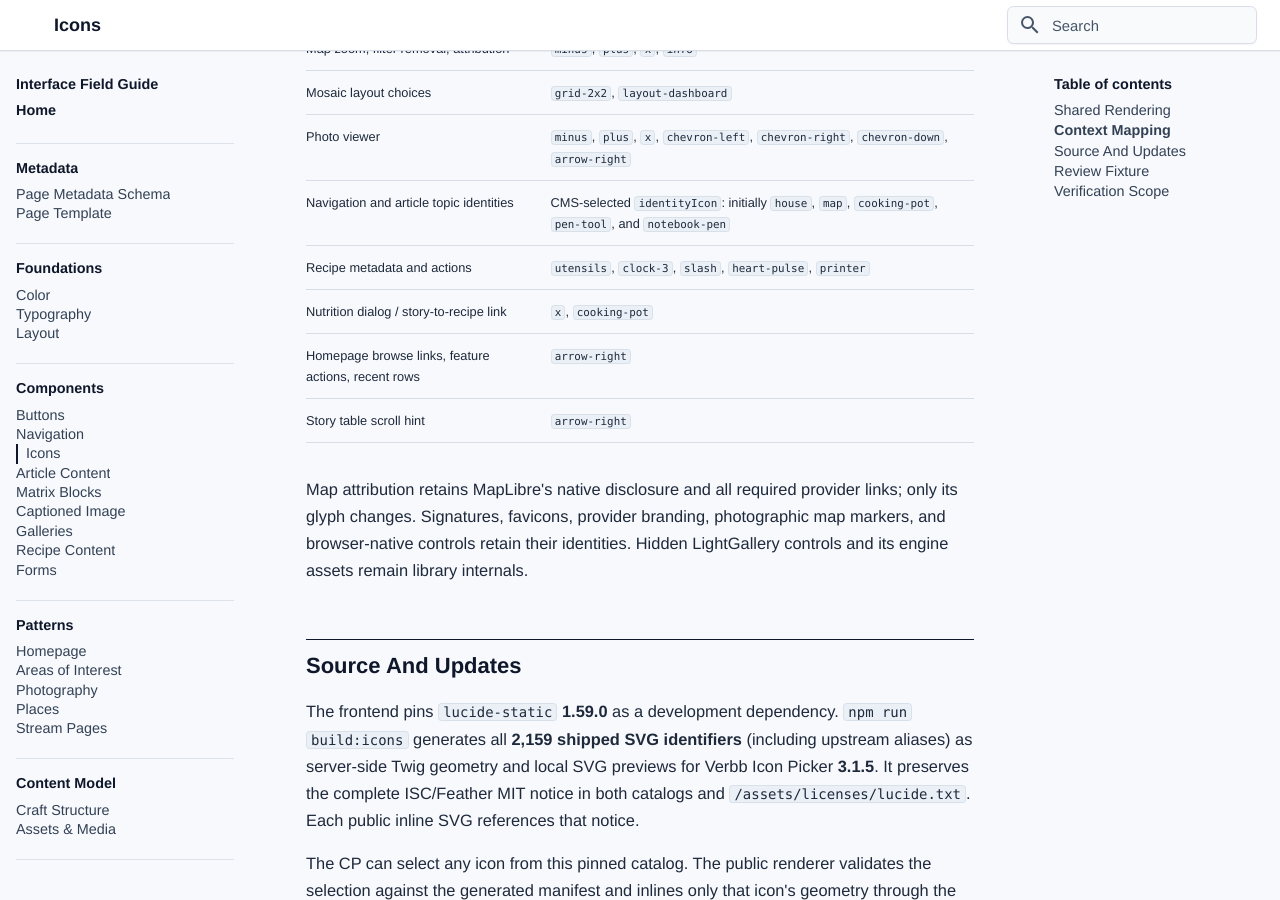
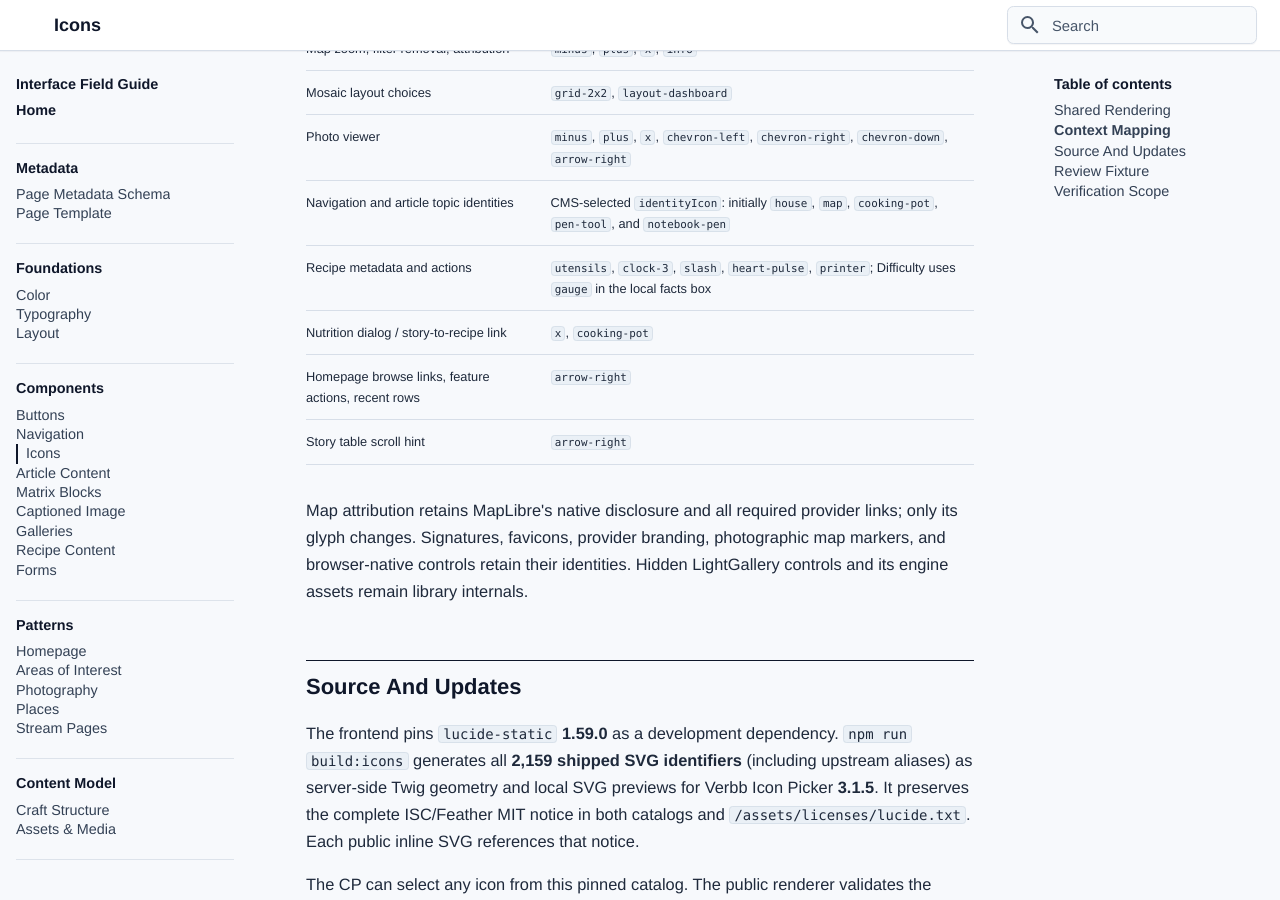
Before and after one commit to bentilden/Design-System, an MkDocs documentation site: the page built from docs/components/icons.md, in a window 1280 px wide and 900 px high, scrolled down 1063 px. Built offline with MkDocs 1.6.1 and Material for MkDocs 9.7.7, drawn with Linux system fonts in a browser that asks for light colours; some web fonts are replaced.

Commit message:
Document the recipe difficulty facts treatment

```diff
--- a/docs/components/icons.md
+++ b/docs/components/icons.md
@@ -51,7 +51,7 @@ All icons are decorative SVGs with `aria-hidden="true"` and `focusable="false"`.
 | Mosaic layout choices | `grid-2x2`, `layout-dashboard` |
 | Photo viewer | `minus`, `plus`, `x`, `chevron-left`, `chevron-right`, `chevron-down`, `arrow-right` |
 | Navigation and article topic identities | CMS-selected `identityIcon`: initially `house`, `map`, `cooking-pot`, `pen-tool`, and `notebook-pen` |
-| Recipe metadata and actions | `utensils`, `clock-3`, `slash`, `heart-pulse`, `printer` |
+| Recipe metadata and actions | `utensils`, `clock-3`, `slash`, `heart-pulse`, `printer`; Difficulty uses `gauge` in the local facts box |
 | Nutrition dialog / story-to-recipe link | `x`, `cooking-pot` |
 | Homepage browse links, feature actions, recent rows | `arrow-right` |
 | Story table scroll hint | `arrow-right` |
--- a/docs/components/recipe-content.md
+++ b/docs/components/recipe-content.md
@@ -61,6 +61,8 @@ The recipe navigation stays within its article, below the global site header. `c
 ## Spacing And Type
 
 Local visual refinement, 2026-10-20, using the apple crumble example: recipe metadata now lives at the end of the introduction column, rather than in a full-width information bar above navigation. The `layout: 'box'` recipe-info variant renders a bordered definition list with left-aligned values in a shared column, Neutral 300 outer/row borders matching the segmented control, and retained utensil/clock icons. The introduction-to-box gap is 24 px. Labels/values use 14 px/20 px type, medium-weight values and 20 px icons; rows have 16 px horizontal and 10 px vertical inset. A 112 px icon/label track and 16 px column gap keep values close to labels at every width; the value track uses the remaining width and allows long durations to wrap. Print recipe is a standalone action 8 px below the facts box, with its printer icon and a 44 px minimum target height. Unauthored facts omit their rows; if all facts are absent, only an unboxed Print action appears. The existing bar/compact variants remain available for other callers.
+
+Difficulty, verified locally on 2026-11-20 in `templates/_components/recipe-info.twig` in runtime `57a8283`, joins the compact timing group when present. In other combinations it has a label above a semibold value sized 24 px, or 20 px up to 420 px. The stacked treatment can appear on its own, next to Servings, or alongside a single timing fact. A blank Difficulty leaves no space reserved for it. Local Chromium checks exercised all 32 combinations of Servings, Total time, Prep, Active, and Difficulty at seven widths from 320 to 736 px.
 
 The intro/photo grid has 32 px below it before the recipe navigation row on phones, 40 px from `md`. This follows whichever intro/image column is taller; phones place the facts before the hero photo. The control-to-heading gap remains 32/40 px. The shared control's own styling and target sizes stay unchanged. Following the October 20 control correction, the recipe navigation row has no separate fill or backdrop blur, letting the article gradient show through. Two decorative 1 px Neutral 300 rules meet the centered control and extend to the article container's left/right content edges. The row retains its existing sticky position and print hiding. When all five segments are present, recipe-only label padding tightens below 400 px (1 px below 375 px, 6 px from 375–399 px) so both rules and the control fit within the article gutter; text remains 12 px and phone targets remain 44 px high. Recipes with fewer segments keep the shared component's normal compact padding.
 
```
